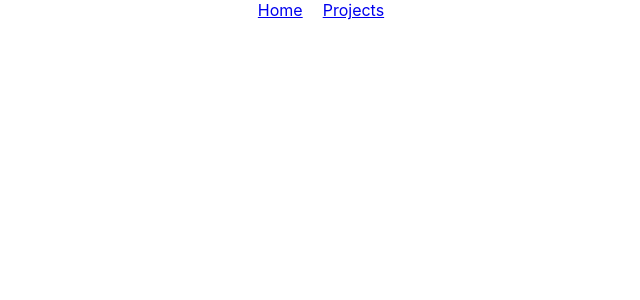
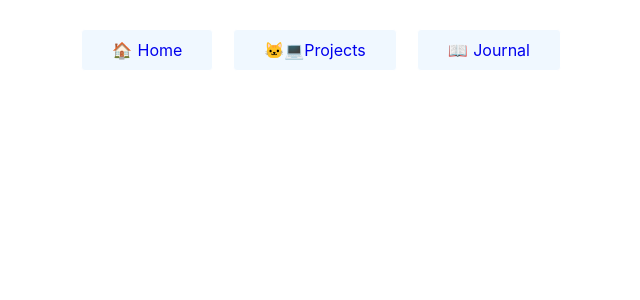
Before and after one commit to Uvacoder/test-abclinks2, a Nuxt app: page /StayCurious in a window 1280 px wide. Before the commit this address had no page. Shown: the top 300 px of the page, without its empty margins (309-949 px from the left). Built offline with nearby package versions, Linux system fonts and the light colour scheme.

Commit message:
Add Theme Nav

```diff
--- a/components/AppNav.vue
+++ b/components/AppNav.vue
@@ -2,10 +2,13 @@
     <div>
 <ul>
     <li>
-        <nuxt-link exact to="/">Home</nuxt-link>
+        <nuxt-link exact to="/">🏠 Home</nuxt-link>
     </li>
     <li>
-        <nuxt-link exact to="/Projects">Projects</nuxt-link>
+        <nuxt-link exact to="/Projects">🐱‍💻Projects</nuxt-link>
+    </li>
+    <li>
+        <nuxt-link exact to="/StayCurious">📖 Journal</nuxt-link>
     </li>
 </ul>
     </div>
@@ -23,15 +26,20 @@ div {
     justify-content: center;
     align-items: center;
     width: 100vw;
-    height: 100%;
+    height: 100px;
 
     ul{
         padding-left: 0;
         li {
             display: inline-block;
             margin-right: 20px;
+            border-radius: 4px;
+            border: 1px solid #fff ;
+            background-color: aliceblue;
+            padding: 10px 30px;
+            a {text-decoration:none}
+        }
 
-        }
     }
 }
 </style>
```
